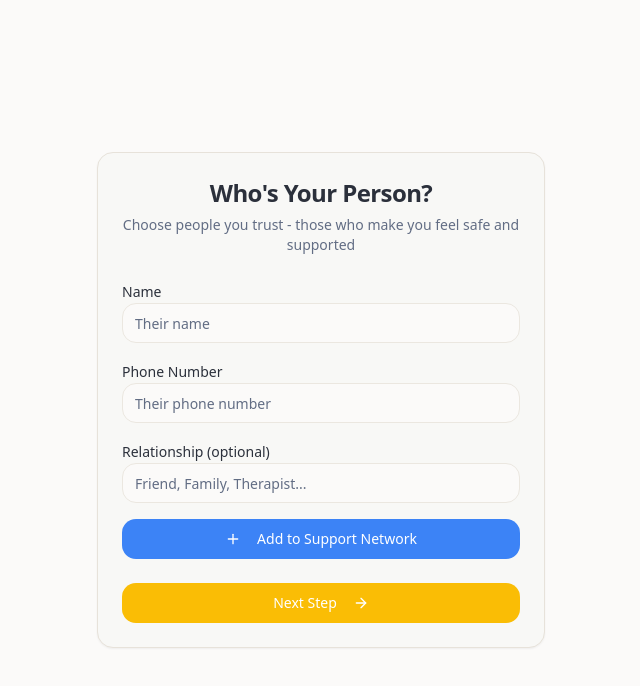
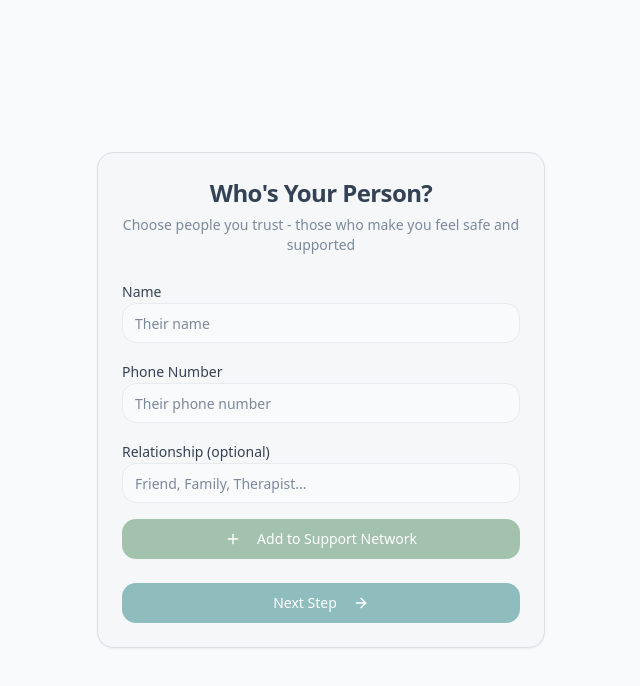
Before and after one commit to ccbuildalot23/kin-reach, a React (Vite) app: page / in a window 1280 px wide. Shown: the top 686 px of the page, without its empty margins (319-959 px from the left). Built offline with nearby package versions, Linux system fonts and the light colour scheme.

Commit message:
Refactor: Update color palette
Update the app's color scheme to use smoother, more welcoming, and calming colors, enhancing the overall user experience.

```diff
--- a/src/index.css
+++ b/src/index.css
@@ -6,58 +6,58 @@
 
 @layer base {
   :root {
-    /* Warm, comforting background */
-    --background: 45 20% 98%;
-    --foreground: 220 15% 20%;
+    /* Calming, soft background */
+    --background: 210 20% 98%;
+    --foreground: 215 25% 27%;
 
-    /* Card colors with warmth */
-    --card: 40 15% 97%;
-    --card-foreground: 220 15% 20%;
+    /* Gentle card colors */
+    --card: 210 15% 97%;
+    --card-foreground: 215 25% 27%;
 
-    --popover: 40 15% 97%;
-    --popover-foreground: 220 15% 20%;
+    --popover: 210 15% 97%;
+    --popover-foreground: 215 25% 27%;
 
-    /* Primary - warm amber to soft purple gradient */
-    --primary: 45 96% 50%;
+    /* Primary - soft teal to gentle lavender */
+    --primary: 180 25% 65%;
     --primary-foreground: 0 0% 100%;
-    --primary-glow: 45 96% 65%;
+    --primary-glow: 180 35% 75%;
 
-    /* Secondary - calming blue */
-    --secondary: 217 91% 60%;
+    /* Secondary - calming sage green */
+    --secondary: 140 20% 70%;
     --secondary-foreground: 0 0% 100%;
 
-    /* Muted warm tones */
-    --muted: 40 20% 92%;
-    --muted-foreground: 220 15% 45%;
+    /* Muted soft tones */
+    --muted: 210 15% 93%;
+    --muted-foreground: 215 15% 55%;
 
-    /* Accent - hope green */
-    --accent: 159 64% 44%;
+    /* Accent - gentle mint green */
+    --accent: 160 25% 65%;
     --accent-foreground: 0 0% 100%;
 
-    /* Success - deeper hope green */
-    --success: 159 64% 36%;
+    /* Success - soft emerald */
+    --success: 150 30% 60%;
     --success-foreground: 0 0% 100%;
 
-    /* Destructive stays red but warmer */
-    --destructive: 0 72% 51%;
+    /* Destructive - muted coral */
+    --destructive: 15 55% 70%;
     --destructive-foreground: 0 0% 100%;
 
-    /* Borders and inputs with warmth */
-    --border: 40 20% 88%;
-    --input: 40 20% 90%;
-    --ring: 45 96% 50%;
+    /* Borders and inputs with softness */
+    --border: 210 15% 88%;
+    --input: 210 15% 92%;
+    --ring: 180 25% 65%;
 
-    /* Gradients for the connect button */
-    --gradient-primary: linear-gradient(135deg, hsl(45 96% 50%), hsl(262 91% 70%));
-    --gradient-glow: linear-gradient(135deg, hsl(45 96% 65%), hsl(262 91% 75%));
+    /* Gentle gradients for the connect button */
+    --gradient-primary: linear-gradient(135deg, hsl(180 25% 65%), hsl(260 25% 75%));
+    --gradient-glow: linear-gradient(135deg, hsl(180 35% 75%), hsl(260 35% 80%));
 
-    /* Breathing animation colors */
-    --button-rest: hsl(45 96% 50%);
-    --button-breathe: hsl(45 96% 60%);
+    /* Soft breathing animation colors */
+    --button-rest: hsl(180 25% 65%);
+    --button-breathe: hsl(180 35% 75%);
 
-    /* Shadows for warmth */
-    --shadow-warm: 0 10px 30px -10px hsl(45 96% 50% / 0.3);
-    --shadow-glow: 0 0 40px hsl(45 96% 65% / 0.4);
+    /* Gentle shadows */
+    --shadow-warm: 0 8px 25px -8px hsl(180 25% 65% / 0.25);
+    --shadow-glow: 0 0 30px hsl(180 35% 75% / 0.35);
 
     /* Smooth transitions */
     --transition-smooth: all 0.3s cubic-bezier(0.4, 0, 0.2, 1);
@@ -82,41 +82,51 @@
   }
 
   .dark {
-    --background: 222.2 84% 4.9%;
-    --foreground: 210 40% 98%;
+    /* Soft dark background */
+    --background: 215 25% 12%;
+    --foreground: 210 15% 92%;
 
-    --card: 222.2 84% 4.9%;
-    --card-foreground: 210 40% 98%;
+    /* Gentle dark cards */
+    --card: 215 20% 15%;
+    --card-foreground: 210 15% 92%;
 
-    --popover: 222.2 84% 4.9%;
-    --popover-foreground: 210 40% 98%;
+    --popover: 215 20% 15%;
+    --popover-foreground: 210 15% 92%;
 
-    --primary: 210 40% 98%;
-    --primary-foreground: 222.2 47.4% 11.2%;
+    /* Soft teal in dark mode */
+    --primary: 180 30% 70%;
+    --primary-foreground: 215 25% 15%;
 
-    --secondary: 217.2 32.6% 17.5%;
-    --secondary-foreground: 210 40% 98%;
+    /* Muted sage in dark mode */
+    --secondary: 140 25% 45%;
+    --secondary-foreground: 210 15% 92%;
 
-    --muted: 217.2 32.6% 17.5%;
-    --muted-foreground: 215 20.2% 65.1%;
+    /* Dark muted tones */
+    --muted: 215 15% 20%;
+    --muted-foreground: 215 10% 65%;
 
-    --accent: 217.2 32.6% 17.5%;
-    --accent-foreground: 210 40% 98%;
+    /* Gentle mint in dark mode */
+    --accent: 160 30% 55%;
+    --accent-foreground: 210 15% 92%;
 
-    --destructive: 0 62.8% 30.6%;
-    --destructive-foreground: 210 40% 98%;
+    /* Soft destructive in dark mode */
+    --destructive: 15 45% 60%;
+    --destructive-foreground: 210 15% 92%;
 
-    --border: 217.2 32.6% 17.5%;
-    --input: 217.2 32.6% 17.5%;
-    --ring: 212.7 26.8% 83.9%;
-    --sidebar-background: 240 5.9% 10%;
-    --sidebar-foreground: 240 4.8% 95.9%;
-    --sidebar-primary: 224.3 76.3% 48%;
-    --sidebar-primary-foreground: 0 0% 100%;
-    --sidebar-accent: 240 3.7% 15.9%;
-    --sidebar-accent-foreground: 240 4.8% 95.9%;
-    --sidebar-border: 240 3.7% 15.9%;
-    --sidebar-ring: 217.2 91.2% 59.8%;
+    /* Dark borders */
+    --border: 215 15% 25%;
+    --input: 215 15% 22%;
+    --ring: 180 30% 70%;
+
+    /* Update sidebar for consistency */
+    --sidebar-background: 215 20% 15%;
+    --sidebar-foreground: 210 15% 85%;
+    --sidebar-primary: 180 30% 65%;
+    --sidebar-primary-foreground: 215 25% 15%;
+    --sidebar-accent: 215 15% 25%;
+    --sidebar-accent-foreground: 210 15% 85%;
+    --sidebar-border: 215 15% 25%;
+    --sidebar-ring: 180 30% 70%;
   }
 }
 
@@ -154,7 +164,7 @@
   }
 
   .connect-button.sent {
-    background: linear-gradient(135deg, hsl(159 64% 44%), hsl(159 64% 60%));
+    background: linear-gradient(135deg, hsl(150 30% 60%), hsl(160 25% 65%));
     animation: none;
   }
 
```
